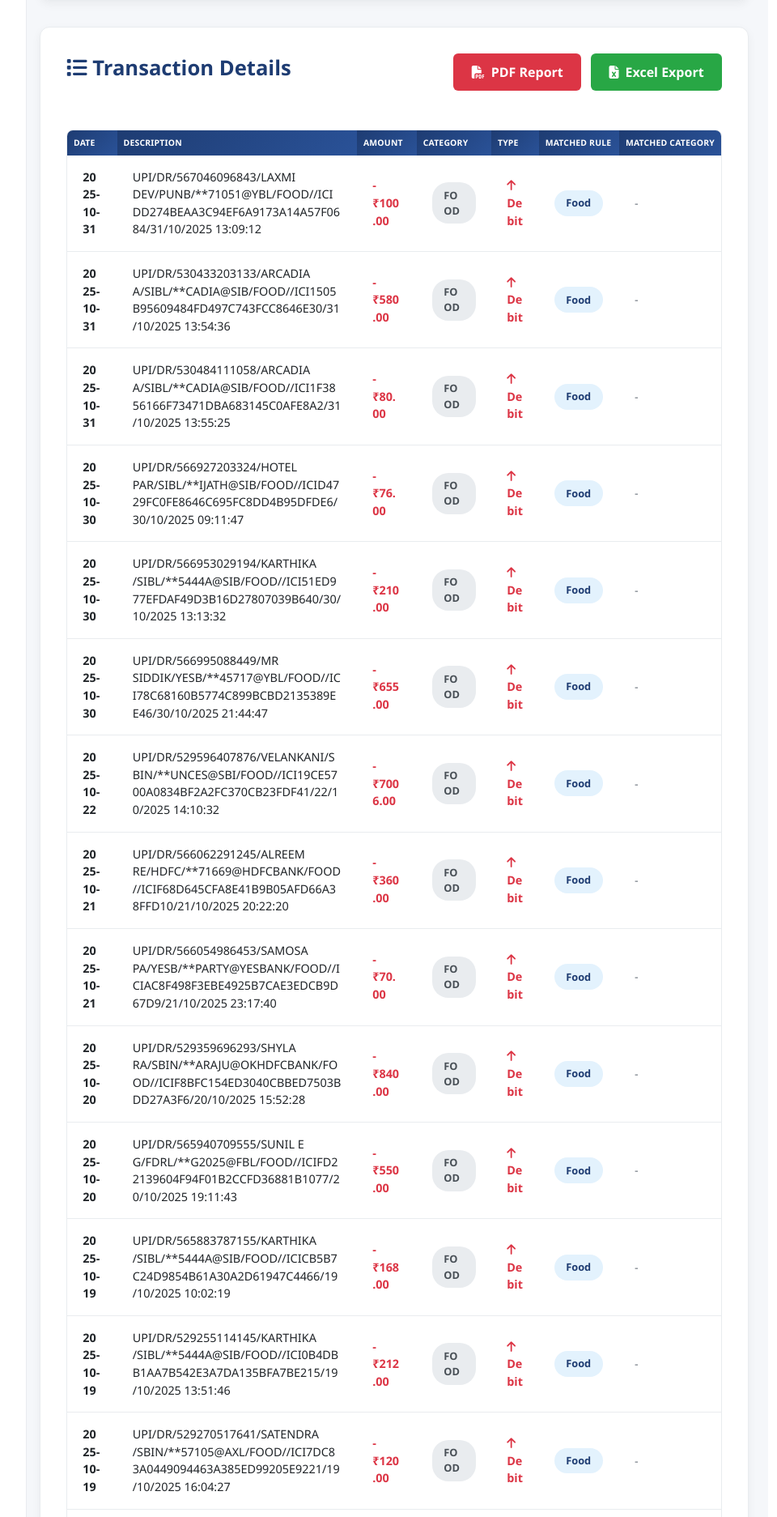
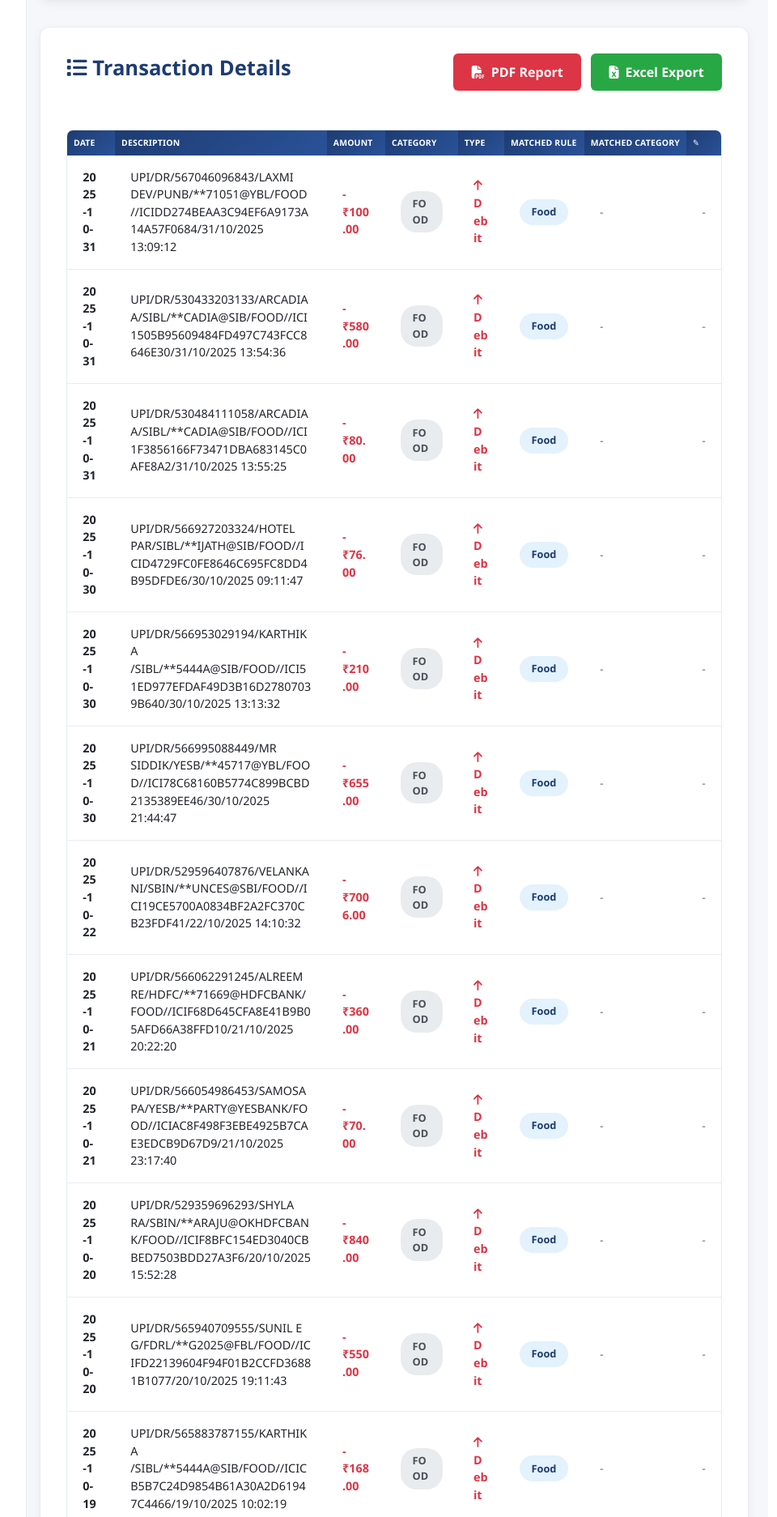
Before and after one commit to internp247-design/BankWatch, a Django app: page /analyzer/rules/apply/results/ in a window 1280 px wide. Shown: the part 747-2620 px from the top of the page at 81% size, without its empty margins (249-1209 px from the left). Run offline with Django 5.2, Linux system fonts and the light colour scheme; a user stored in the database is signed in; data comes from the database, SQL or seed files in the repository.

Commit message:
Add manual edit indicator to results table display
- Add visual indicator for manually edited transactions in results table
- Show edit icon with user label for manually edited entries
- Add title tooltip showing manual edit status
- Add dedicated column for manual edit indicator

```diff
--- a/templates/analyzer/apply_rules_results.html
+++ b/templates/analyzer/apply_rules_results.html
@@ -835,6 +835,7 @@
                             <th>Type</th>
                             <th>Matched Rule</th>
                             <th>Matched Category</th>
+                            <th title="Manually edited transaction">✎</th>
                             {% if show_changed %}<th>Previous Category</th>{% endif %}
                         </tr>
                     </thead>
@@ -874,6 +875,14 @@
                                     <span style="color: #6c757d;">-</span>
                                 {% endif %}
                             </td>
+                            <td title="{% if result.is_manually_edited %}Manually edited transaction - Category/Label set by user{% endif %}" style="text-align: center;">
+                                {% if result.is_manually_edited %}
+                                    <i class="fas fa-edit" style="color: #ff9800; font-size: 16px;"></i>
+                                    {% if result.user_label %}<span style="font-size: 11px; color: #666;">{{ result.user_label }}</span>{% endif %}
+                                {% else %}
+                                    <span style="color: #6c757d;">-</span>
+                                {% endif %}
+                            </td>
                             {% if show_changed %}
                             <td>
                                 {% if result.previous_category %}
```
